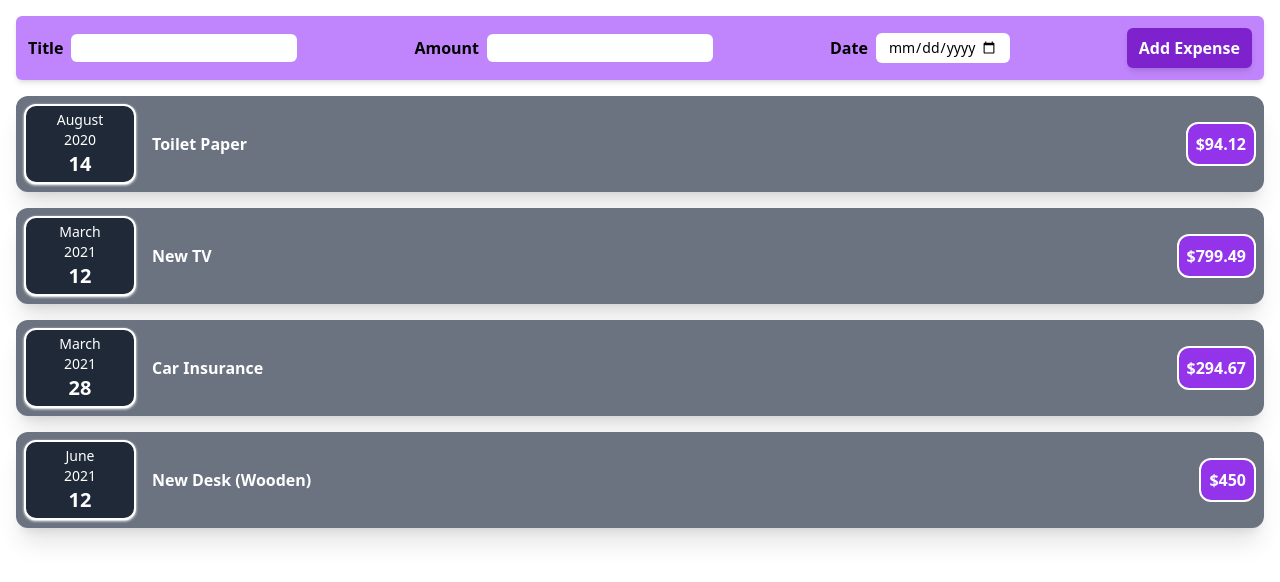
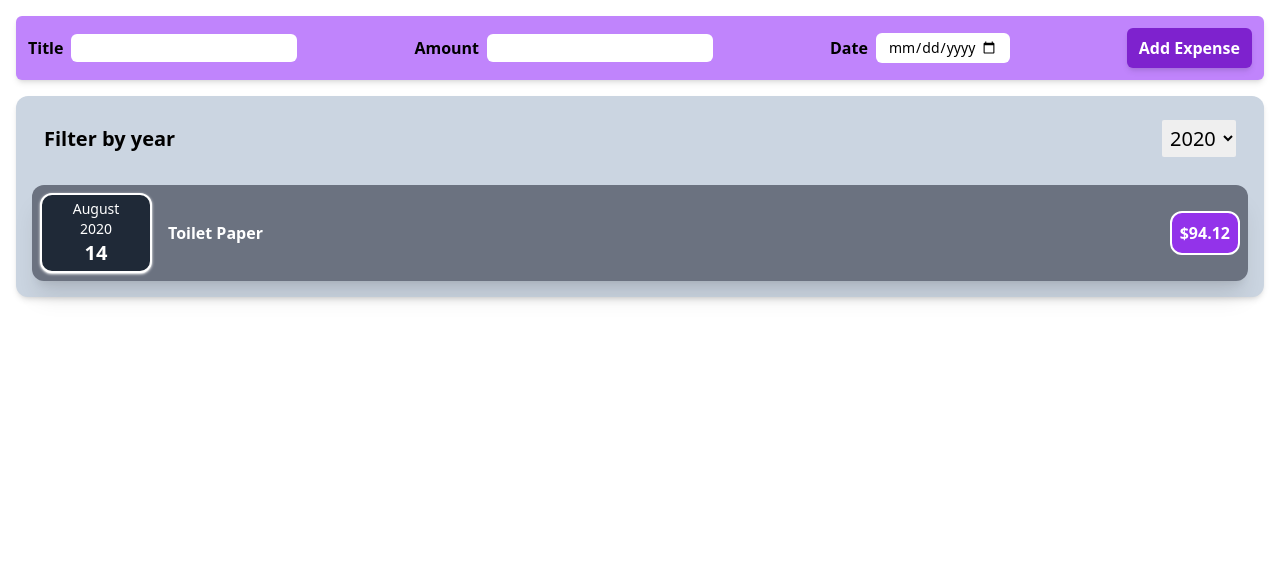
Before and after one commit to AdamMod13/expenses-app, a Next.js app: page / in a window 1280 px wide. Shown: the top 582 px of the page. Built offline with nearby package versions, Linux system fonts and the light colour scheme.

Commit message:
EA-5: Added year filter and possibility to add new items to dummy array

```diff
--- a/Models/ExpenseItemModel.ts
+++ b/Models/ExpenseItemModel.ts
@@ -8,3 +8,7 @@ export type ExpenseItemType = {
 export interface ExpenseItemProps{
   expenseItem: ExpenseItemType
 };
+
+export interface ExpenseItemArrayProps{
+  expensesItemArray: ExpenseItemType[]
+};
--- a/components/ExpenseItem.tsx
+++ b/components/Expenses/ExpenseItem.tsx
@@ -1,16 +1,9 @@
 import { ExpenseItemProps } from "@/Models/ExpenseItemModel";
-import React, { FC, useState } from "react";
+import React, { FC } from "react";
 import Card from "./Card";
 import ExpenseDate from "./ExpenseDate";
 
 const ExpenseItem: FC<ExpenseItemProps> = ({ expenseItem }) => {
-
-  //useState is giving us a possibility to update UI of the component where it was called
-  const [title, setTitle] = useState(expenseItem.title);
-
-  const clickHandler = (): void => {
-    setTitle("Updated");
-  };
 
   return (
     <>
@@ -18,7 +11,7 @@ const ExpenseItem: FC<ExpenseItemProps> = ({ expenseItem }) => {
         <div className="flex justify-between text-xl items-center shadow-xl p-2 m-4 rounded-xl bg-gray-500">
           <ExpenseDate expenseDate={expenseItem.date} />
           <h2 className="text-white font-bold mx-4 gap-4 text-base flex-1">
-            {title}
+            {expenseItem.title}
           </h2>
           <div className="flex items-center">
             <div className="text-base font-bold text-white bg-purple-600 border-solid border-2 border-white p-2 rounded-xl">
--- /dev/null
+++ b/components/Expenses/Expenses.tsx
@@ -0,0 +1,28 @@
+import { ExpenseItemArrayProps, ExpenseItemType } from "@/Models/ExpenseItemModel";
+import React, { FC, useState } from "react";
+import ExpenseItem from "./ExpenseItem";
+import ExpensesFilter from "./ExpensesFilter";
+
+const Expenses: FC<ExpenseItemArrayProps> = ({ expensesItemArray }) => {
+  //We should always use key property for mapping because its prevents from bugs and its more efficient
+  const [filteredYear, setFilteredYear] = useState("2020");
+
+  const filterChangeHandler = (selectedYear: string) => {
+    setFilteredYear(selectedYear);
+  };
+
+  const filteredExpenses = expensesItemArray.filter((expense: ExpenseItemType) => {
+    return expense.date.getFullYear().toString() === filteredYear
+  });
+
+  return (
+    <div className="flex flex-col mx-4 bg-slate-300 shadow-md rounded-xl">
+      <ExpensesFilter selected={filteredYear} onChangeFilter={filterChangeHandler}/>
+      {filteredExpenses.map((item: ExpenseItemType) => (
+        <ExpenseItem key={item.id} expenseItem={item} />
+      ))}
+    </div>
+  );
+};
+
+export default Expenses;
--- /dev/null
+++ b/components/Expenses/ExpensesFilter.tsx
@@ -0,0 +1,22 @@
+import React, { ChangeEvent } from 'react'
+
+const ExpensesFilter = ({onChangeFilter, selected}: {onChangeFilter: any, selected: string}) => {
+  const dropdownChangeHandler = (event: ChangeEvent<HTMLSelectElement>)  => {
+    onChangeFilter(event.target.value);
+  }
+  return (
+    <div>
+      <div className='flex justify-between text-xl items-center p-3 mx-4 mt-3'>
+        <label className='font-bold text-black'>Filter by year</label>
+        <select value={selected} onChange={dropdownChangeHandler} className="p-1 rounded-sm">
+          <option value="2022">2022</option>
+          <option value="2021">2021</option>
+          <option value="2020">2020</option>
+          <option value="2019">2019</option>
+        </select>
+      </div>
+    </div>
+  )
+}
+
+export default ExpensesFilter
--- a/pages/index.tsx
+++ b/pages/index.tsx
@@ -1,12 +1,11 @@
 import { Inter } from "next/font/google";
-import ExpenseItem from "@/components/ExpenseItem";
 import { ExpenseItemType } from "@/Models/ExpenseItemModel";
 import NewExpense from "@/components/NewExpense/NewExpense";
+import Expenses from "@/components/Expenses/Expenses";
+import { useState } from "react";
 
 const inter = Inter({ subsets: ["latin"] });
-
-export default function Home() {
-  const expenses: ExpenseItemType[] = [
+const DUMMY_EXPENSES: ExpenseItemType[] = [
   {
     id: 'e1',
     title: 'Toilet Paper',
@@ -28,8 +27,15 @@ export default function Home() {
   },
 ];
 
+
+export default function Home() {
+  const [expenses, setExpenses] = useState(DUMMY_EXPENSES)
+
+
   const addExpenseHandler = (expense: ExpenseItemType): void => {
-    console.log(expense)
+    setExpenses((prevExpenses:ExpenseItemType[]) => {
+      return [expense, ...prevExpenses]
+    });
   }
 
   return (
@@ -38,11 +44,7 @@ export default function Home() {
         <div>
           <NewExpense onAddExpense={addExpenseHandler}/>
         </div>
-        <div>
-          {expenses.map((item: ExpenseItemType) => (
-            <ExpenseItem key={item.id} expenseItem={item} />
-          ))}
-        </div>
+        <Expenses expensesItemArray={expenses}/>
       </main>
     </>
   );
```
Also changed, not shown: components/Expenses/Card.tsx (renamed from components/Card.tsx), components/Expenses/ExpenseDate.tsx (renamed from components/ExpenseDate.tsx). Lines whose indentation alone changed are shown as unchanged.
